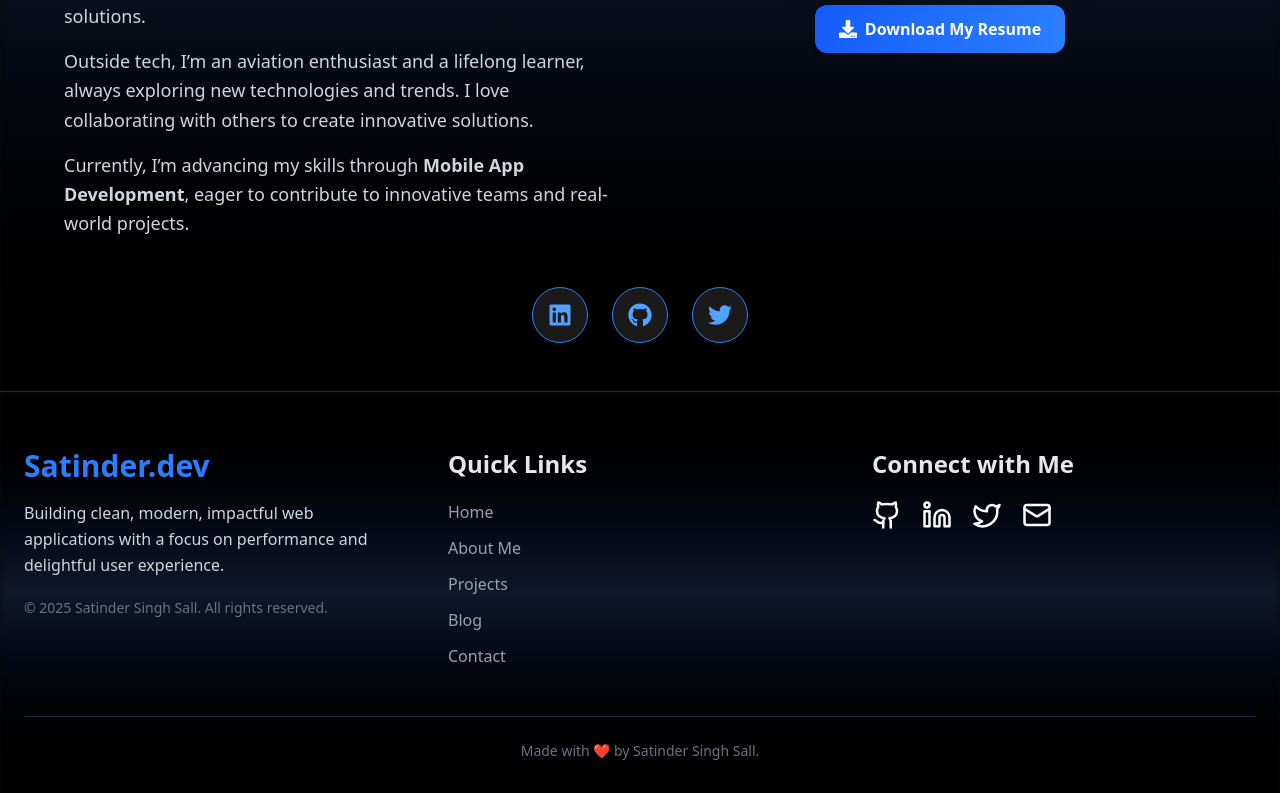
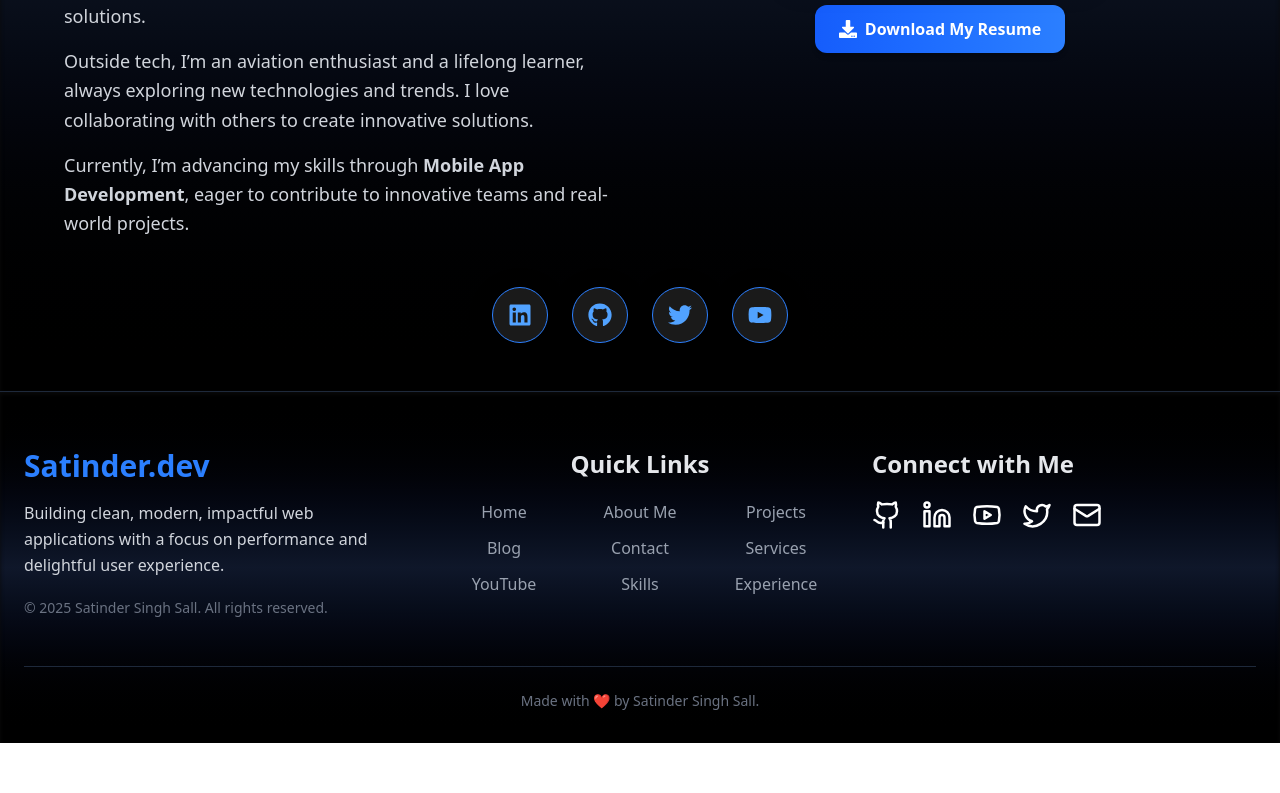
Before and after one commit to SatinderSinghSall/Satinder-Portfolio, a React (Vite) app: page /about in a window 1280 px wide. Shown: the part 647-1440 px from the top of the page. After the commit the page ends 1390 px from the top, so only its background shows below. Built offline with nearby package versions, Linux system fonts and the light colour scheme; no server answers.

Commit message:
Small improvements over the UI.

```diff
--- a/src/components/About.jsx
+++ b/src/components/About.jsx
@@ -1,4 +1,4 @@
-import { FaLinkedin, FaGithub, FaTwitter } from "react-icons/fa";
+import { FaLinkedin, FaGithub, FaTwitter, FaYoutube } from "react-icons/fa";
 import profileImage from "../assets/Satinder_Image.jpg";
 import resumePDF from "../assets/Satinder_Resume.pdf";
 import { FaDownload } from "react-icons/fa";
@@ -86,6 +86,11 @@ export default function About() {
               icon: <FaTwitter />,
               label: "Twitter",
             },
+            {
+              href: "https://www.youtube.com/@satindersinghsall.3841/featured",
+              icon: <FaYoutube />,
+              label: "YouTube"
+            },
           ].map((item, index) => (
             <a
               key={index}
--- a/src/components/Footer.jsx
+++ b/src/components/Footer.jsx
@@ -1,4 +1,4 @@
-import { Github, Linkedin, Twitter, Mail } from "lucide-react";
+import { Github, Linkedin, Twitter, Mail, Youtube } from "lucide-react";
 import { Link } from "react-router-dom";
 
 export default function Footer() {
@@ -22,50 +22,31 @@ export default function Footer() {
 
         {/* Quick Links */}
         <div>
-          <h3 className="text-2xl font-semibold mb-5 text-gray-200">
+          <h3 className="text-2xl text-center font-semibold mb-5 text-gray-200">
             Quick Links
           </h3>
-          <ul className="space-y-3 text-gray-400 font-medium">
-            <li>
-              <Link
-                to="/"
-                className="hover:text-blue-400 hover:pl-1 transition-all duration-200"
-              >
-                Home
-              </Link>
-            </li>
-            <li>
-              <Link
-                to="/about"
-                className="hover:text-blue-400 hover:pl-1 transition-all duration-200"
-              >
-                About Me
-              </Link>
-            </li>
-            <li>
-              <Link
-                to="/projects"
-                className="hover:text-blue-400 hover:pl-1 transition-all duration-200"
-              >
-                Projects
-              </Link>
-            </li>
-            <li>
-              <Link
-                to="/blog"
-                className="hover:text-blue-400 hover:pl-1 transition-all duration-200"
-              >
-                Blog
-              </Link>
-            </li>
-            <li>
-              <Link
-                to="/contact"
-                className="hover:text-blue-400 hover:pl-1 transition-all duration-200"
-              >
-                Contact
-              </Link>
-            </li>
+          <ul className="grid grid-cols-3 gap-x-6 gap-y-2 text-gray-400 font-medium text-center">
+            {[
+              { name: "Home", path: "/" },
+              { name: "About Me", path: "/about" },
+              { name: "Projects", path: "/projects" },
+              { name: "Blog", path: "/blog" },
+              { name: "Contact", path: "/contact" },
+              { name: "Services", path: "/services" },
+              { name: "YouTube", path: "/youtube" },
+              { name: "Skills", path: "/skills" },
+              { name: "Experience", path: "/experience" },
+            ].map((link, index) => (
+              <li key={index}>
+                <Link
+                  to={link.path}
+                  className="group inline-block w-fit hover:text-blue-400 transition-colors duration-200 relative"
+                >
+                  {link.name}
+                  <span className="block h-0.5 bg-blue-400 scale-x-0 group-hover:scale-x-100 transition-transform origin-left duration-300 mt-0.5" />
+                </Link>
+              </li>
+            ))}
           </ul>
         </div>
 
@@ -92,6 +73,14 @@ export default function Footer() {
               <Linkedin size={30} />
             </a>
             <a
+              href="https://www.youtube.com/@satindersinghsall.3841/featured"
+              target="_blank"
+              rel="noopener noreferrer"
+              className="hover:text-blue-400 transition hover:scale-110 duration-300"
+            >
+              <Youtube size={30} />
+            </a>
+            <a
               href="https://x.com/SallSatinder"
               target="_blank"
               rel="noopener noreferrer"
--- a/src/components/Skills.jsx
+++ b/src/components/Skills.jsx
@@ -20,6 +20,7 @@ import {
   SiRender,
   SiTypescript,
   SiAndroid,
+  SiNextdotjs,
 } from "react-icons/si";
 
 export default function Skills() {
@@ -34,6 +35,7 @@ export default function Skills() {
           name: "React & React Native",
           icon: <FaReact className="text-cyan-400" />,
         },
+        { name: "Next.js", icon: <SiNextdotjs className="text-white" /> },
         { name: "Redux", icon: <SiRedux className="text-purple-500" /> },
         {
           name: "Tailwind CSS",
```
